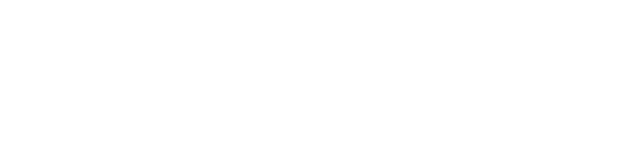
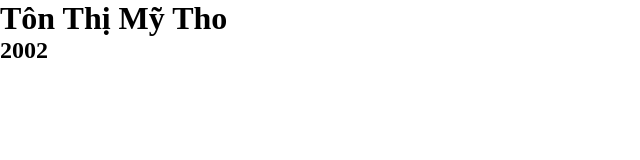
Before and after one commit to mybaybiboi/demo.io, a plain HTML site: page index.html in a window 1280 px wide. Shown: the whole page, without its empty margins (0-640 px from the left). Drawn offline with Linux system fonts and the light colour scheme.

Commit message:
suatest3

```diff
--- a/index.html
+++ b/index.html
@@ -8,12 +8,12 @@
 
     <meta name="viewport" content="width=device-width, initial-scale=1.0">
 
-    <title>Tôn Thị Mỹ Tho</title>
-    <title>2002</title>
-
     <link rel="stylesheet" href="style.css">
 
 </head>
 
 <body>
-    <html>
+    <h1>Tôn Thị Mỹ Tho</h1>
+    <h2>2002</h2>
+</body>
+<html>
```
